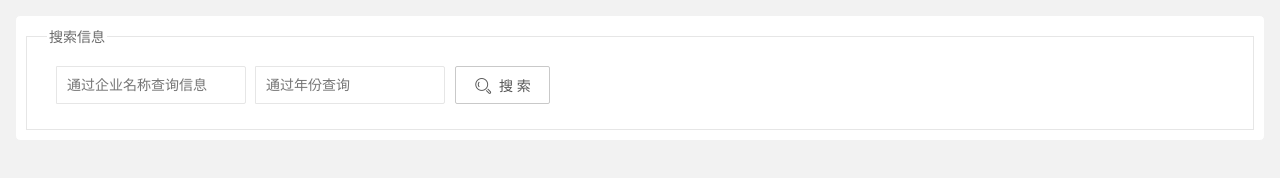
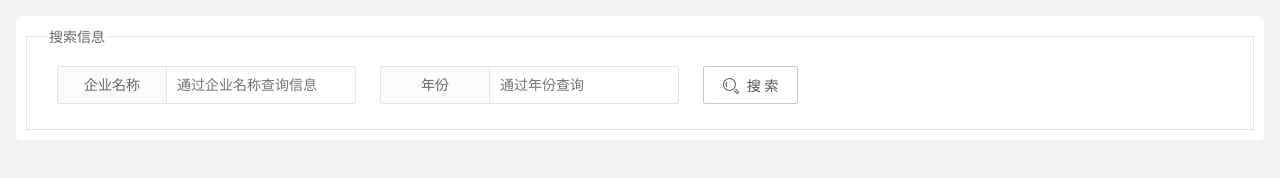
Before and after one commit to Yup-China/jobsearch, a plain HTML site: page page/company/findHiringRecord.html in a window 1280 px wide. Drawn offline with Linux system fonts and the light colour scheme.

Commit message:
Update findHiringRecord.html

```diff
--- a/page/company/findHiringRecord.html
+++ b/page/company/findHiringRecord.html
@@ -18,15 +18,18 @@
 			<div style="margin: 10px 10px 10px 10px">
 				<form class="layui-form layui-form-pane" action="">
 					<div class="layui-form-item">
-
+						<div class="layui-inline">
+							<label class="layui-form-label">企业名称</label>
 							<div class="layui-input-inline">
 								<input id="cname" type="text" name="cname" placeholder="通过企业名称查询信息" autocomplete="off" class="layui-input">
 							</div>
-
+						</div>
+						<div class="layui-inline">
+							<label class="layui-form-label">年份</label>
 							<div class="layui-input-inline">
 								<input id="year" type="text" name="grade" placeholder="通过年份查询" autocomplete="off" class="layui-input" readonly>
 							</div>
-
+						</div>
 
 						<div class="layui-inline">
 							<button type="submit" class="layui-btn layui-btn-primary"  lay-submit lay-filter="data-search-btn"><i class="layui-icon"></i> 搜 索</button>
```
Lines whose indentation alone changed are shown as unchanged.
